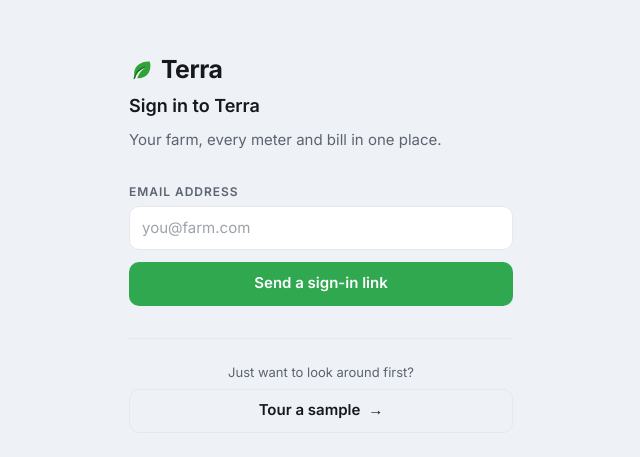
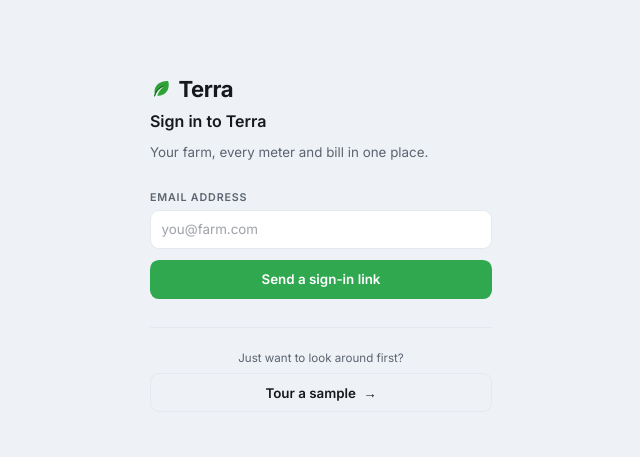
Before and after one commit to Jaiyens/Lavinia, a Next.js app in the folder apps/dashboard/: page /login in a window 1280 px wide. Shown: the part 155-612 px from the top of the page, without its empty margins (319-959 px from the left). Built offline with nearby package versions, Linux system fonts and the light colour scheme; no server answers.

Commit message:
Implement fluid desktop scaling via font-size clamp
 .../app/(app)/_components/home-overview.tsx   |  2 +-
 apps/dashboard/src/app/globals.css            | 24 +++++++++++++++++++
 2 files changed, 25 insertions(+), 1 deletion(-)

```diff
--- a/apps/dashboard/src/app/(app)/_components/home-overview.tsx
+++ b/apps/dashboard/src/app/(app)/_components/home-overview.tsx
@@ -258,7 +258,7 @@ export async function HomeOverview({ demoOnly = false }: { demoOnly?: boolean }
   ];
 
   return (
-    <div className="flex flex-col gap-3 p-3 lg:h-[calc(100dvh-7.5rem)] lg:overflow-hidden lg:p-4">
+    <div className="flex flex-col gap-3 p-3 lg:h-[calc(100dvh-120px)] lg:overflow-hidden lg:p-4">
       {/* Header (greeting + date + the "Edit tabs" lock) and the drag-to-rearrange bento. Capped to
           the viewport (minus the tour banner) so the whole farm stays on one screen. */}
       <HomeBoard greeting={greeting} dateStr={dateStr} items={bentoItems} />
--- a/apps/dashboard/src/app/globals.css
+++ b/apps/dashboard/src/app/globals.css
@@ -419,6 +419,30 @@ html {
   scroll-behavior: smooth;
 }
 
+/* ------------------------------------------------------------------------
+   Fluid desktop scaling. The desktop dashboard is a fixed one-screen canvas:
+   the bento board fills the viewport (height-capped, overflow-hidden) and its
+   card boxes stretch with the screen - but everything INSIDE the cards (every
+   type-* role, padding, gap, and radius) is rem-anchored to the root font
+   size. With a fixed 16px root that content stays one size while the boxes
+   grow and shrink, so a big monitor reads sparse and a small laptop reads
+   cramped: the same layout at a different "scale". Driving the ROOT font size
+   off the viewport makes the whole rem-based UI grow and shrink together with
+   the canvas, so density looks the same from a 13" laptop to a 27" monitor.
+   This is the fluid approach products use (Linear/Vercel/Stripe), not a zoom:
+   text stays pixel-crisp, and the map + drag-to-rearrange keep working
+   natively. Mobile (< lg) keeps the fixed 16px root so body copy stays legible
+   in a truck. Height is weighted over width because the board is height-bound
+   (it must fit one screen). The clamp bounds are in rem, so on the root these
+   resolve against the grower's own browser default font size - their text-size
+   preference still moves the floor and ceiling (accessibility). Browser zoom
+   scales the viewport, so it keeps working too. lg breakpoint = 1024px. */
+@media (min-width: 1024px) {
+  :root {
+    font-size: clamp(0.8125rem, calc(0.42vw + 1.11vh), 1.1875rem);
+  }
+}
+
 @keyframes terra-spin {
   to {
     transform: rotate(360deg);
```
